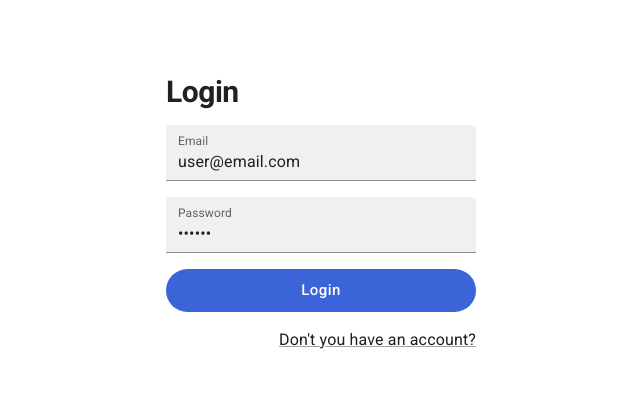
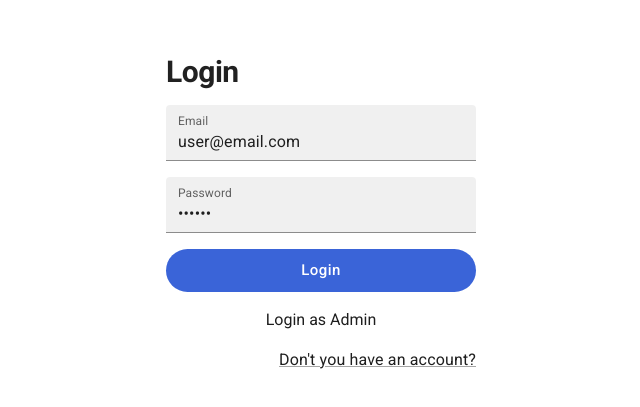
Before and after one commit to jpin730/next-any-shop, a Next.js app: page /auth/login in a window 1280 px wide. Shown: the part 177-584 px from the top of the page, without its empty margins (319-959 px from the left). Built offline with nearby package versions, Linux system fonts and the light colour scheme.

Commit message:
refactor: :passport_control: add login as admin

```diff
--- a/src/context/auth/AuthProvider.tsx
+++ b/src/context/auth/AuthProvider.tsx
@@ -98,6 +98,7 @@ export const AuthProvider: FC<ProviderProps> = ({ children }) => {
   const logout = (): void => {
     Cookies.remove('token')
     Cookies.remove('cart')
+    Cookies.remove('address')
     router.reload()
   }
 
--- a/src/pages/auth/login.tsx
+++ b/src/pages/auth/login.tsx
@@ -33,7 +33,7 @@ const LoginPage: NextPage = () => {
     register,
     formState: { errors },
   } = useForm<LoginFormData>({
-    defaultValues: { email: 'user@email.com', password: '123456' }, // TODO: Remove this line
+    defaultValues: { email: 'user@email.com', password: '123456' },
   })
 
   const onLoginUser: SubmitHandler<LoginFormData> = async ({
@@ -54,6 +54,10 @@ const LoginPage: NextPage = () => {
     }
 
     void router.replace(router.query.p?.toString() ?? '/')
+  }
+
+  const loginAsAdmin = (): void => {
+    onLoginUser({ email: 'admin@email.com', password: '123456' })
   }
 
   return (
@@ -114,6 +118,16 @@ const LoginPage: NextPage = () => {
                 Login
               </Button>
             </Grid>
+            <Grid item xs={12} display="flex" justifyContent="center">
+              <Link
+                component="button"
+                type="button"
+                underline="hover"
+                onClick={loginAsAdmin}
+              >
+                Login as Admin
+              </Link>
+            </Grid>
             <Grid item xs={12} display="flex" justifyContent="end">
               <NextLink
                 href={{
--- a/src/pages/checkout/summary.tsx
+++ b/src/pages/checkout/summary.tsx
@@ -17,13 +17,16 @@ import { type NextPage } from 'next'
 import NextLink from 'next/link'
 import { useRouter } from 'next/router'
 import { useContext, useEffect } from 'react'
+import Cookies from 'js-cookie'
 
 const SummaryPage: NextPage = () => {
   const { isLoaded, cart, address, numberOfItems } = useContext(CartContext)
   const router = useRouter()
 
   useEffect(() => {
-    void (isLoaded && cart.length === 0 && router.replace('/cart/empty'))
+    if (Cookies.get('address') == null) void router.replace('/checkout/address')
+
+    if (isLoaded && cart.length === 0) void router.replace('/cart/empty')
   }, [cart.length, isLoaded, router])
 
   if (!isLoaded || cart.length === 0) {
```
Also changed, not shown: .eslintrc.json.
